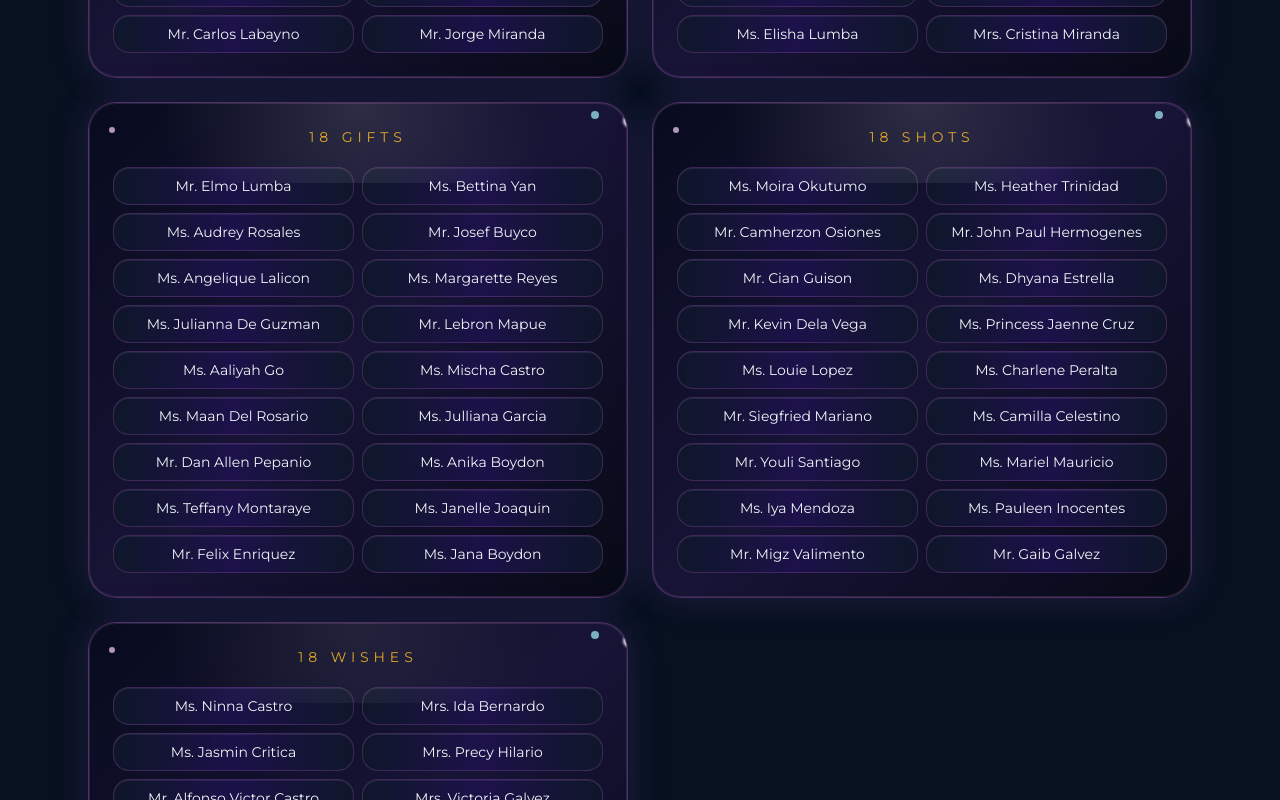
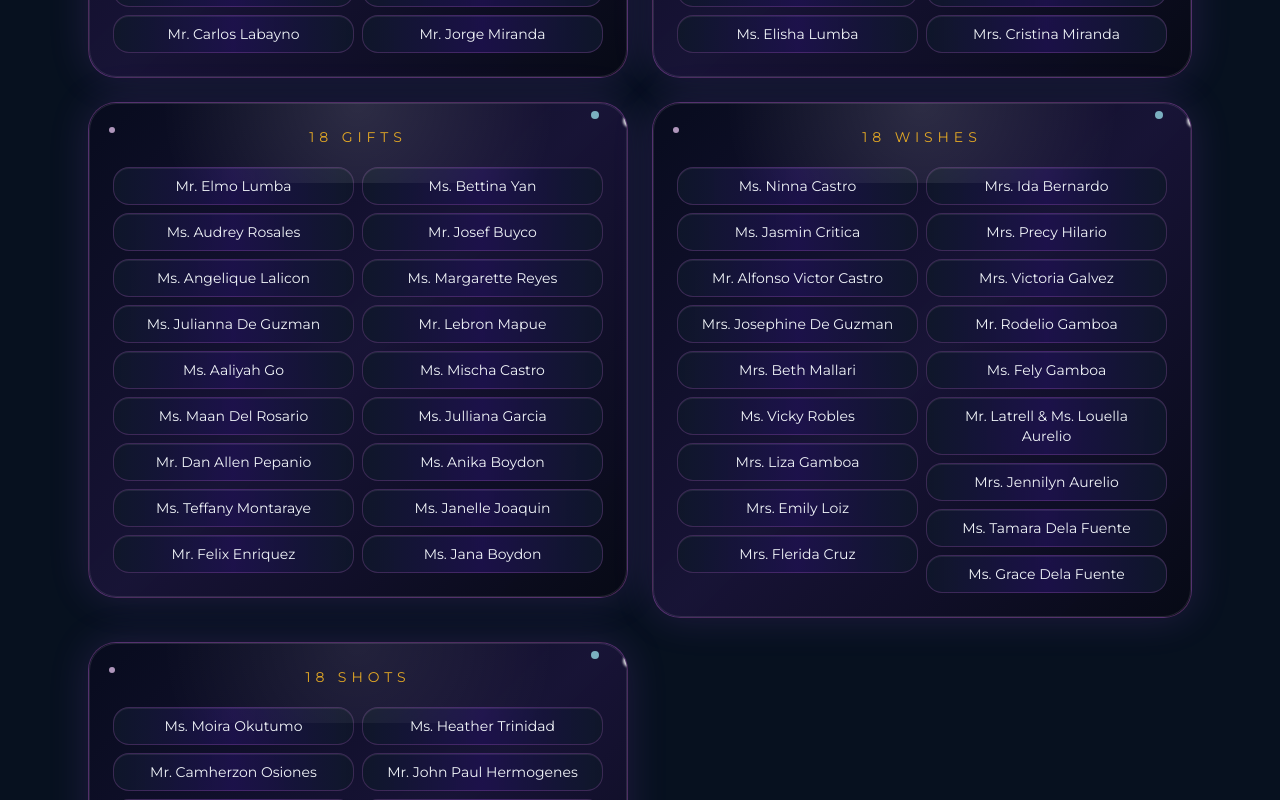
Before and after one commit to tinecdc/project, a React (Vite) app: page / in a window 1280 px wide. Shown: the part 2420-3220 px from the top of the page. Built offline with nearby package versions, Linux system fonts and the light colour scheme; no server answers; a web font is replaced by a local one.

Commit message:
Update Program.tsx

```diff
--- a/src/components/Program.tsx
+++ b/src/components/Program.tsx
@@ -24,19 +24,20 @@ const programs = [
     ],
   },
   {
+    title: '18 Wishes',
+    people: [
+       'Ms. Ninna Castro', 'Ms. Jasmin Critica', 'Mr. Alfonso Victor Castro', 'Mrs. Josephine De Guzman', 'Mrs. Beth Mallari',
+       'Ms. Vicky Robles', 'Mrs. Liza Gamboa', 'Mrs. Emily Loiz', 'Mrs. Flerida Cruz', 'Mrs. Ida Bernardo','Mrs. Precy Hilario' , 'Mrs. Victoria Galvez',  'Mr. Rodelio Gamboa','Ms. Fely Gamboa','Mr. Latrell & Ms. Louella Aurelio','Mrs. Jennilyn Aurelio','Ms. Tamara Dela Fuente', 'Ms. Grace Dela Fuente',
+    ],
+  },
+  {
     title: '18 Shots',
     people: [
       'Ms. Moira Okutumo',  'Mr. Camherzon Osiones', 'Mr. Cian Guison', 'Mr. Kevin Dela Vega', 'Ms. Louie Lopez',  'Mr. Siegfried Mariano', 'Mr. Youli Santiago', 'Ms. Iya Mendoza',
        'Mr. Migz Valimento', 'Ms. Heather Trinidad', 'Mr. John Paul Hermogenes', 'Ms. Dhyana Estrella', 'Ms. Princess Jaenne Cruz', 'Ms. Charlene Peralta', 'Ms. Camilla Celestino', 'Ms. Mariel Mauricio', 'Ms. Pauleen Inocentes', 'Mr. Gaib Galvez'
     ],
   },
-  {
-    title: '18 Wishes',
-    people: [
-       'Ms. Ninna Castro', 'Ms. Jasmin Critica', 'Mr. Alfonso Victor Castro', 'Mrs. Josephine De Guzman', 'Mrs. Beth Mallari',
-       'Ms. Vicky Robles', 'Mrs. Liza Gamboa', 'Mrs. Emily Loiz', 'Mrs. Flerida Cruz', 'Mrs. Ida Bernardo','Mrs. Precy Hilario' , 'Mrs. Victoria Galvez',  'Mr. Rodelio Gamboa','Ms. Fely Gamboa','Mr. Latrell & Ms. Louella Aurelio','Mrs. Jennilyn Aurelio','Ms. Tamara Dela Fuente', 'Ms. Grace Dela Fuente',
-    ],
-  },
+
 ];
 
 export function Program() {
```
